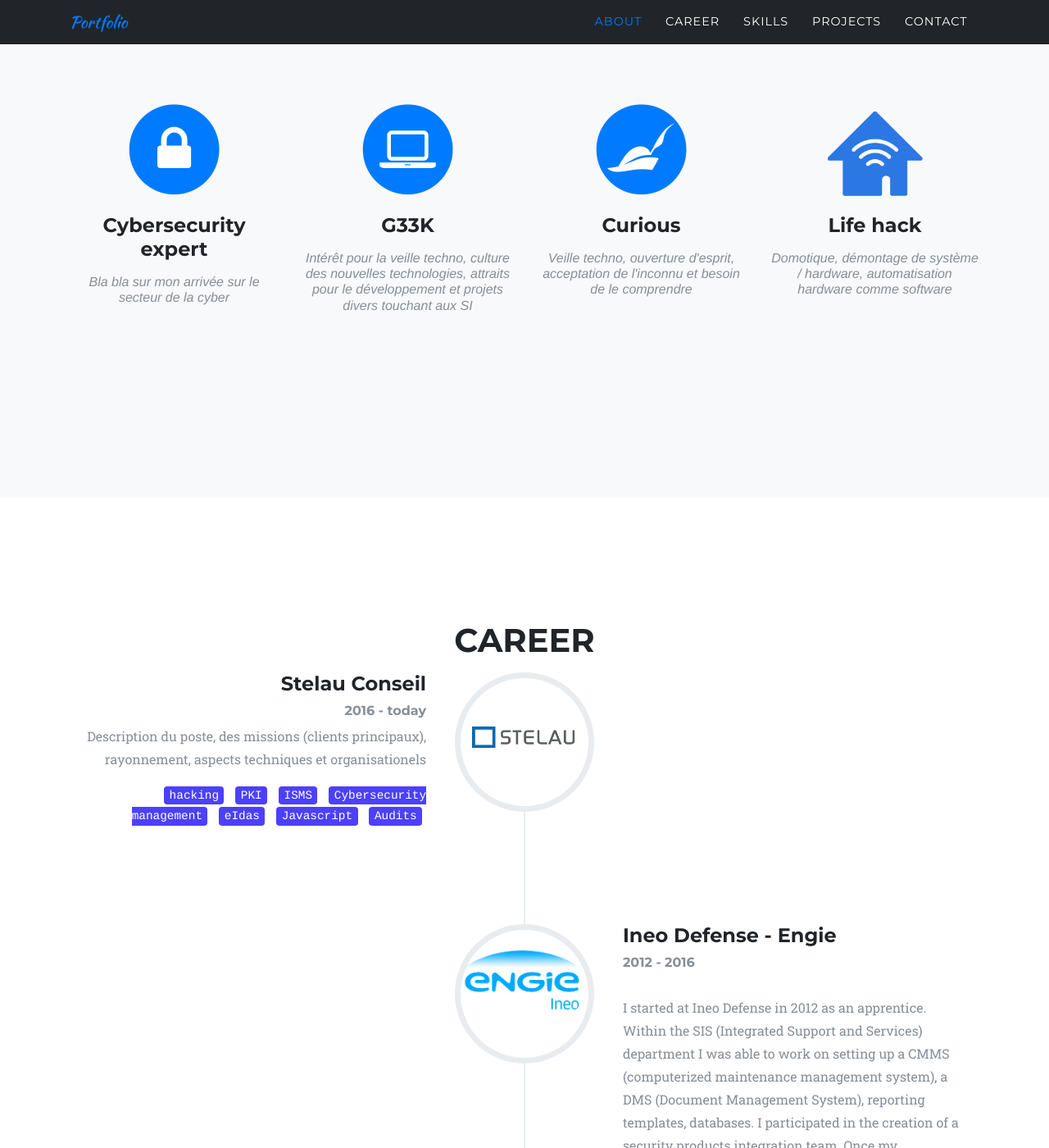
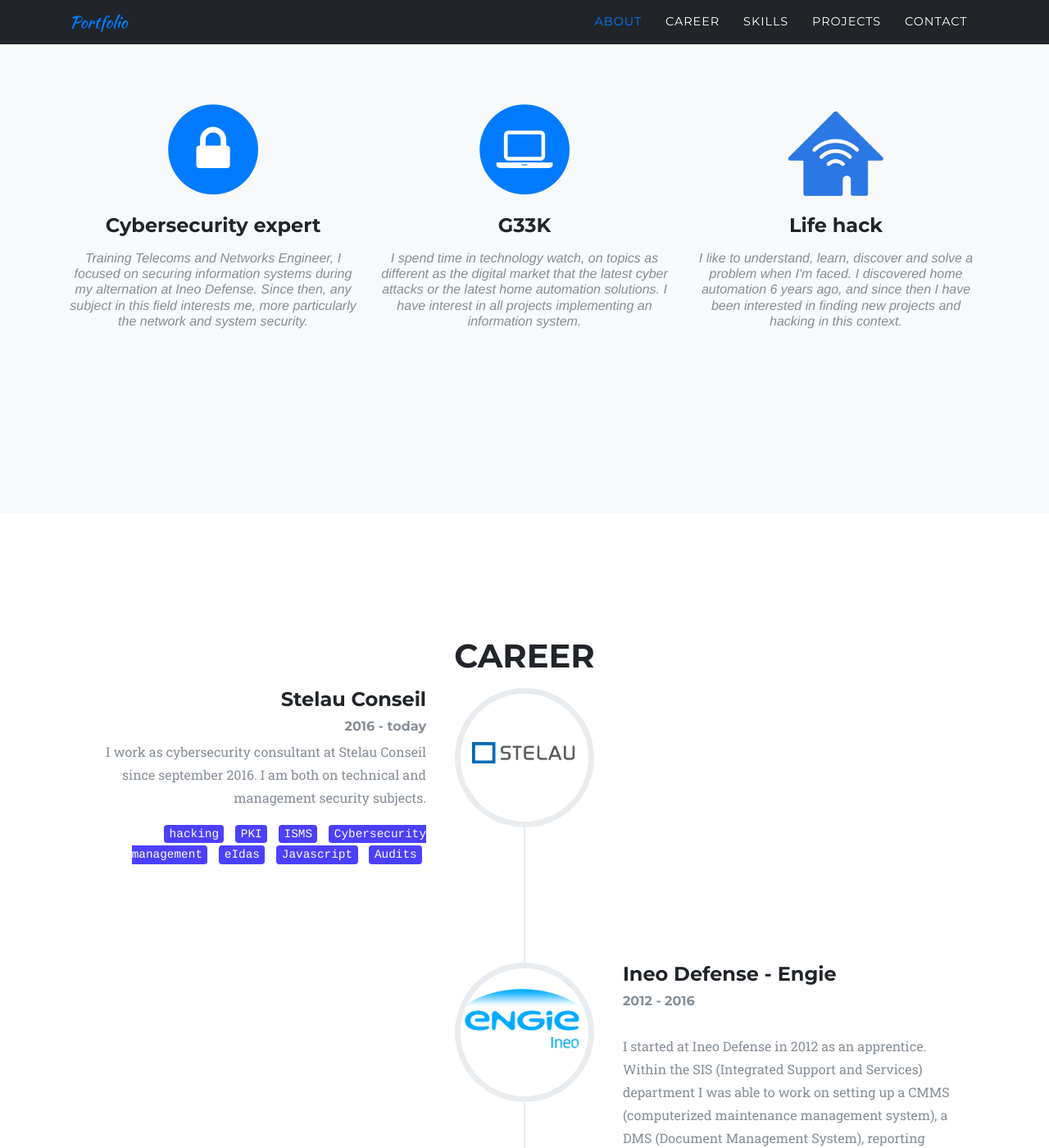
Before and after one commit to MaxKer/MaxKer.github.io, a Jekyll site: the page built from index.html, in a window 1280 px wide and 1400 px high, scrolled down 908 px. Shown: the whole window at 82% size. Built offline with Jekyll 4.4.1, drawn with Linux system fonts in a browser that asks for light colours; some web fonts are replaced; comment, search, counter and statistics services are not loaded.

Commit message:
Update about content

```diff
--- a/_includes/content/about.html
+++ b/_includes/content/about.html
@@ -7,39 +7,35 @@
 			 </div>
 		 </div>
 		 <div class="row text-center">
-			 <div class="col-md-3">
+			 <div class="col-md-4">
 				 <span class="fa-stack fa-4x">
 					 <i class="fa fa-circle fa-stack-2x text-primary"></i>
 					 <i class="fa fa-lock fa-stack-1x fa-inverse"></i>
 				 </span>
 				 <h4 class="service-heading">Cybersecurity expert</h4>
-				 <h3 class="section-subheading text-muted">Bla bla sur mon arrivée sur le secteur de la cyber</h3>
+				 <h3 class="section-subheading text-muted">Training Telecoms and Networks Engineer, I focused on securing information systems during my alternation at Ineo Defense.
+					 Since then, any subject in this field interests me, more particularly the network and system security.</h3>
 			 </div>
-			 <div class="col-md-3">
+			 <div class="col-md-4">
 				 <span class="fa-stack fa-4x">
 					 <i class="fa fa-circle fa-stack-2x text-primary"></i>
 					 <i class="fa fa-laptop fa-stack-1x fa-inverse"></i>
 				 </span>
 				 <h4 class="service-heading">G33K</h4>
-				 <h3 class="section-subheading text-muted">Intérêt pour la veille techno,
-					 culture des nouvelles technologies, attraits pour le développement et projets divers touchant aux SI</h3>
+				 <h3 class="section-subheading text-muted">
+					I spend time in technology watch, on topics as different as the digital market that the latest cyber attacks or the latest home automation solutions.
+					I have  interest in all projects implementing an information system.
+				</h3>
 			 </div>
-			 <div class="col-md-3">
-				 <span class="fa-stack fa-4x">
-					 <i class="fa fa-circle fa-stack-2x text-primary"></i>
-					 <i class="fa fa-pied-piper fa-stack-1x fa-inverse"></i>
-				 </span>
-				 <h4 class="service-heading">Curious</h4>
-				 <h3 class="section-subheading text-muted">Veille techno, ouverture d'esprit, acceptation de l'inconnu et besoin de le comprendre</h3>
-			 </div>
-			 <div class="col-md-3">
+			 <div class="col-md-4">
 					<span class="fa-stack fa-4x">
-						<img src="img/header.png" hidden>
 						<img class="rounded-circle img-fluid" src="img/lifehack.png">
 					</span>
 					<h4 class="service-heading">Life hack</h4>
-					<h3 class="section-subheading text-muted">Domotique, démontage de système / hardware, automatisation hardware comme software</h3>
-				</div>
+					<h3 class="section-subheading text-muted">
+						I like to understand, learn, discover and solve a problem when I'm faced.
+						I discovered home automation 6 years ago, and since then I have been interested in finding new projects and hacking in this context.
+			</div>
 		 </div>
 	 </div>
  </section>
--- a/_includes/content/career.html
+++ b/_includes/content/career.html
@@ -21,7 +21,7 @@
                     <h4 class="subheading">Stelau Conseil</h4>
                     <h6 class="timeline-date text-muted">2016 - today</h6>
                     <p class="text-muted">
-                      Description du poste, des missions (clients principaux), rayonnement, aspects techniques et organisationels
+                      I work as cybersecurity consultant at Stelau Conseil since september 2016. I am both on technical and management security subjects.
                     </p>
                 </div>
                 <div class="timeline-body">
```
